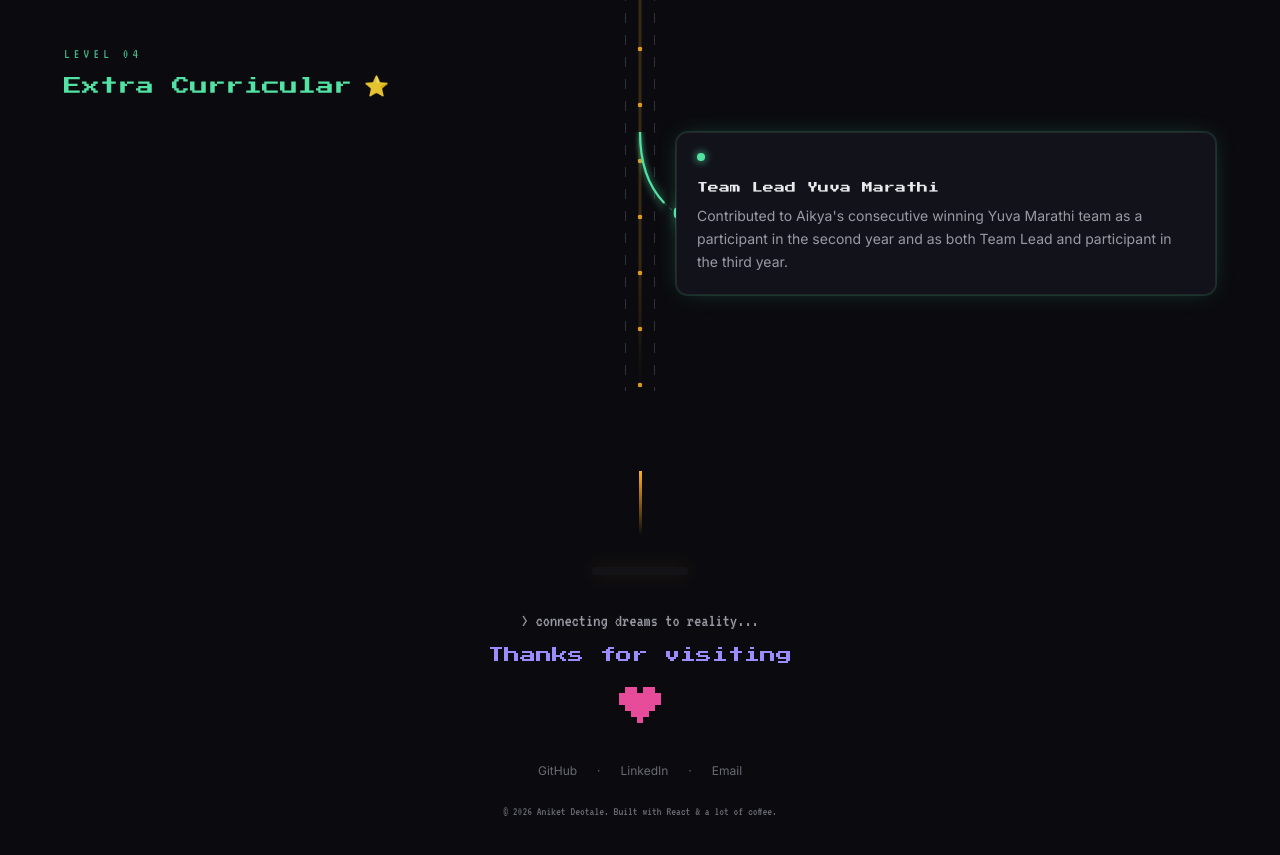
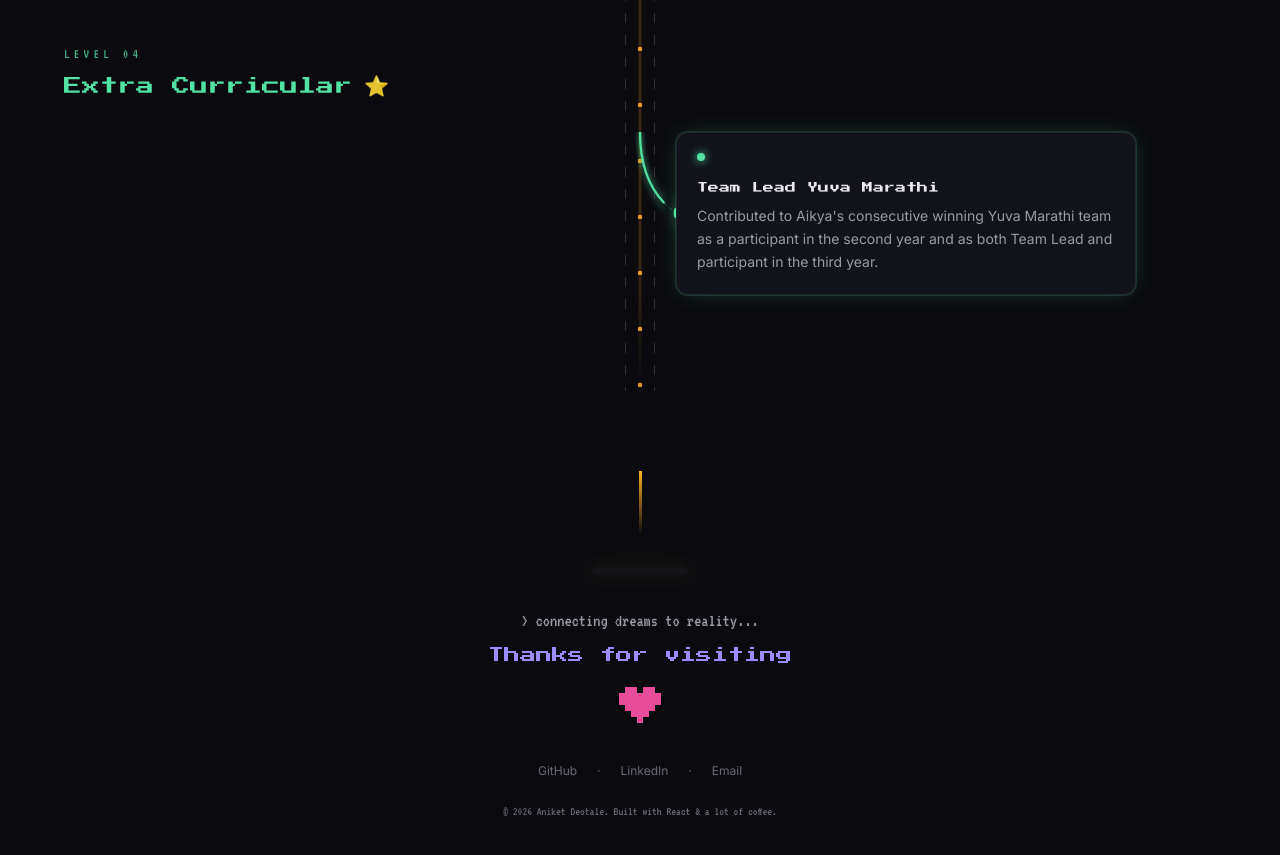
Before and after one commit to CodeXAniket/3D-portfolio, a React (Vite) app: page / in a window 1280 px wide. Shown: the part 3480-4335 px from the top of the page. Built offline with nearby package versions, Linux system fonts and the light colour scheme.

Commit message:
Update ActivityCard.jsx

```diff
--- a/src/components/ActivityCard.jsx
+++ b/src/components/ActivityCard.jsx
@@ -7,7 +7,7 @@ export default function ActivityCard({ activity, index = 0 }) {
       whileInView={{ opacity: 1, y: 0, filter: "brightness(1)" }}
       viewport={{ once: true, amount: 0.5 }}
       transition={{ duration: 0.45, delay: index * 0.08, ease: "easeOut" }}
-      className="w-full rounded-xl border border-white/[0.08] bg-surface p-5 shadow-neon-green"
+     className="w-full max-w-[460px] rounded-xl border border-white/[0.08] bg-surface p-5 shadow-neon-green"
     >
       <span className="mb-3 inline-block h-2 w-2 rounded-full bg-green" style={{ boxShadow: "0 0 8px var(--green)" }} />
       <h3 className="font-pixel text-[11px] leading-relaxed text-ink">{activity.title}</h3>
```
